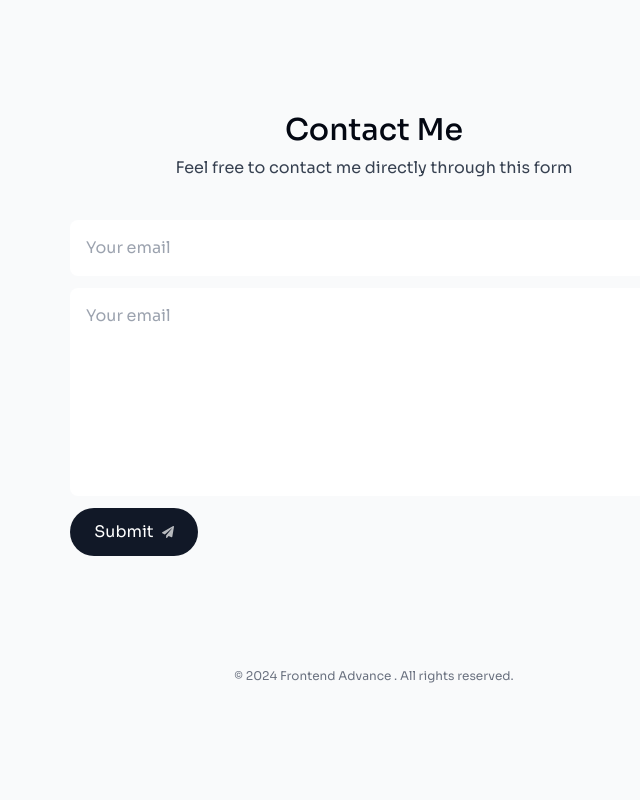
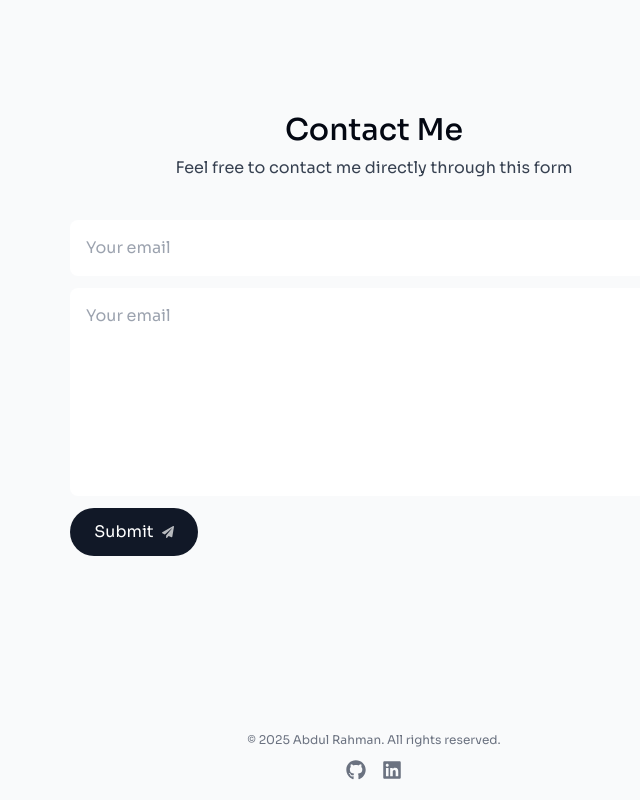
Before and after one commit to abdulrr25/myportfolio, a Next.js app: page / in a window 1280 px wide. Shown: the part 4583-5383 px from the top of the page, without its empty margins (266-906 px from the left). Before the commit the page ends 5295 px from the top, so only its background shows below. Built offline with nearby package versions, Linux system fonts and the light colour scheme.

Commit message:
footer updated

```diff
--- a/package.json
+++ b/package.json
@@ -9,6 +9,8 @@
     "lint": "next lint"
   },
   "dependencies": {
+    "@react-email/components": "^0.0.33",
+    "@react-email/tailwind": "^1.0.4",
     "@vercel/analytics": "^1.5.0",
     "clsx": "^2.1.1",
     "framer-motion": "^12.4.4",
--- a/src/components/footer.tsx
+++ b/src/components/footer.tsx
@@ -1,11 +1,31 @@
 import React from "react";
+import { FaGithub, FaLinkedin } from "react-icons/fa";
 
 export default function Footer() {
   return (
-    <footer className="mb-5 px-4 text-center text-gray-500">
-      <small className="mb-2 block text-xs">
-        &copy; 2024 Frontend Advance . All rights reserved.
+    <footer className="mt-16 mb-5 px-4 text-center text-gray-500 dark:text-gray-400">
+      <small className="block text-xs">
+        &copy; {new Date().getFullYear()} Abdul Rahman. All rights reserved.
       </small>
+
+      <div className="mt-3 flex justify-center gap-4 text-xl">
+        <a
+          href="https://github.com/abdulrr25"
+          target="_blank"
+          rel="noopener noreferrer"
+          className="hover:text-black dark:hover:text-white transition"
+        >
+          <FaGithub />
+        </a>
+        <a
+          href="https://www.linkedin.com/in/abdulrr25"
+          target="_blank"
+          rel="noopener noreferrer"
+          className="hover:text-blue-600 dark:hover:text-blue-400 transition"
+        >
+          <FaLinkedin />
+        </a>
+      </div>
     </footer>
   );
 }
```
Also changed, not shown: 1 other file (tests, documents, lock files or other folders).
